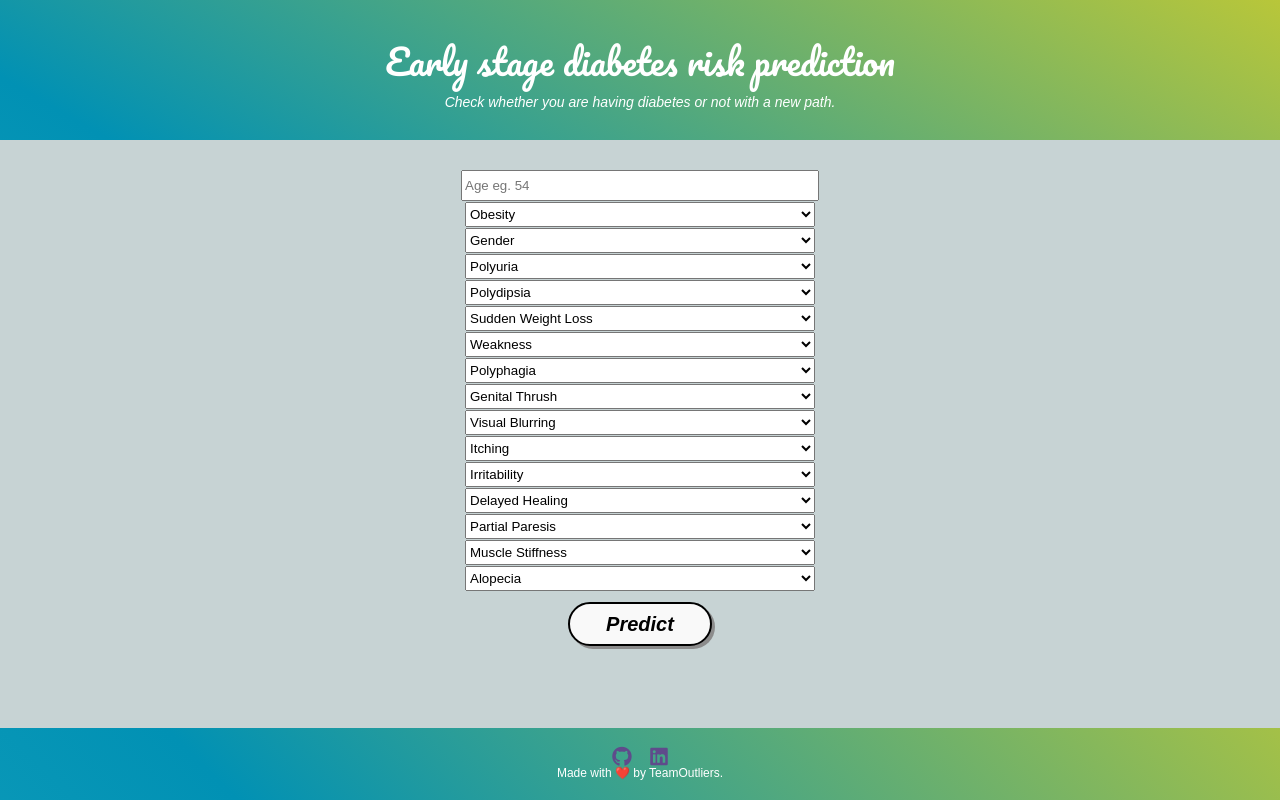
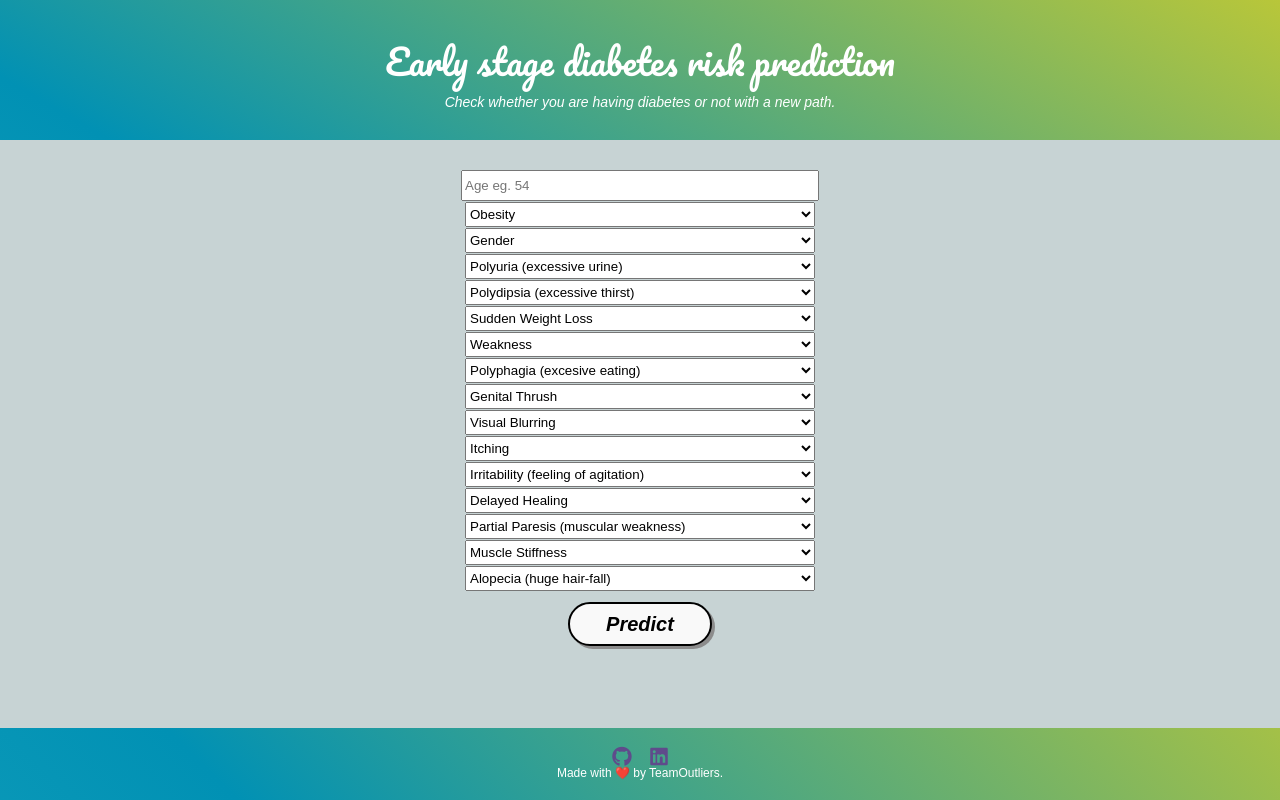
Before and after one commit to Sonalikhasyap15/Diabetes_Prediction, a Flask app: page / in a window 1280 px wide. Run offline with Flask 2, Linux system fonts and the light colour scheme; parts of the project's set-up code (start-up, migrations or seed data) failed here and were passed over; some libraries are stand-ins or nearby versions.

Commit message:
Add files via upload

```diff
--- a/templates/index.html
+++ b/templates/index.html
@@ -37,13 +37,13 @@
                 </select>
                 <br>
                 <select class="form-input" name="Polyuria">
-                    <option value="">Polyuria</option>
+                    <option value="">Polyuria (excessive urine)</option>
                     <option value="0">No</option>
                     <option value="1">Yes</option>
                 </select>
                 <br>
                 <select class="form-input" name="Polydipsia">
-                    <option value="">Polydipsia</option>
+                    <option value="">Polydipsia (excessive thirst)</option>
                     <option value="0">No</option>
                     <option value="1">Yes</option>
                 </select>
@@ -61,13 +61,13 @@
                 </select>
                 <br>
                 <select class="form-input" name="Polyphagia">
-                    <option value="">Polyphagia</option>
+                    <option value="">Polyphagia (excesive eating)</option>
                     <option value="0">No</option>
                     <option value="1">Yes</option>
                 </select>
                 <br>
                 <select class="form-input" name="Genital_thrush">
-                    <option value="">Genital Thrush</option>
+                    <option value="">Genital Thrush </option>
                     <option value="0">No</option>
                     <option value="1">Yes</option>
                 </select>
@@ -85,7 +85,7 @@
                 </select>
                 <br>
                 <select class="form-input" name="Irritability">
-                    <option value="">Irritability</option>
+                    <option value="">Irritability (feeling of agitation)</option>
                     <option value="0">No</option>
                     <option value="1">Yes</option>
                 </select>
@@ -97,7 +97,7 @@
                 </select>
                 <br>
                 <select class="form-input" name="partial_paresis">
-                    <option value="">Partial Paresis</option>
+                    <option value="">Partial Paresis (muscular weakness)</option>
                     <option value="0">No</option>
                     <option value="1">Yes</option>
                 </select>
@@ -109,7 +109,7 @@
                 </select>
                 <br>
                 <select class="form-input" name="Alopecia">
-                    <option value="">Alopecia</option>
+                    <option value="">Alopecia (huge hair-fall)</option>
                     <option value="0">No</option>
                     <option value="1">Yes</option>
                 </select>
--- a/templates/result.html
+++ b/templates/result.html
@@ -21,9 +21,9 @@
 		<!-- Result -->
 		<div class="results">
 			{% if prediction==1 %}
-				<h1><span class='Good Quality'>Contact Doctor! You ar having +ve symptoms for DIABETES.</span></h1>
+				<h1><span class='Good Quality'>Contact Doctor! You are having +ve symptoms for DIABETES.</span></h1>
 			{% elif prediction==0 %}
-				<h1><span class='Bad Quality'>Relax! You ar having -ve symptoms for DIABETES.</span></h1>
+				<h1><span class='Bad Quality'>Relax! You are having -ve symptoms for DIABETES.</span></h1>
 			{% endif %}
 		</div>
 
```
